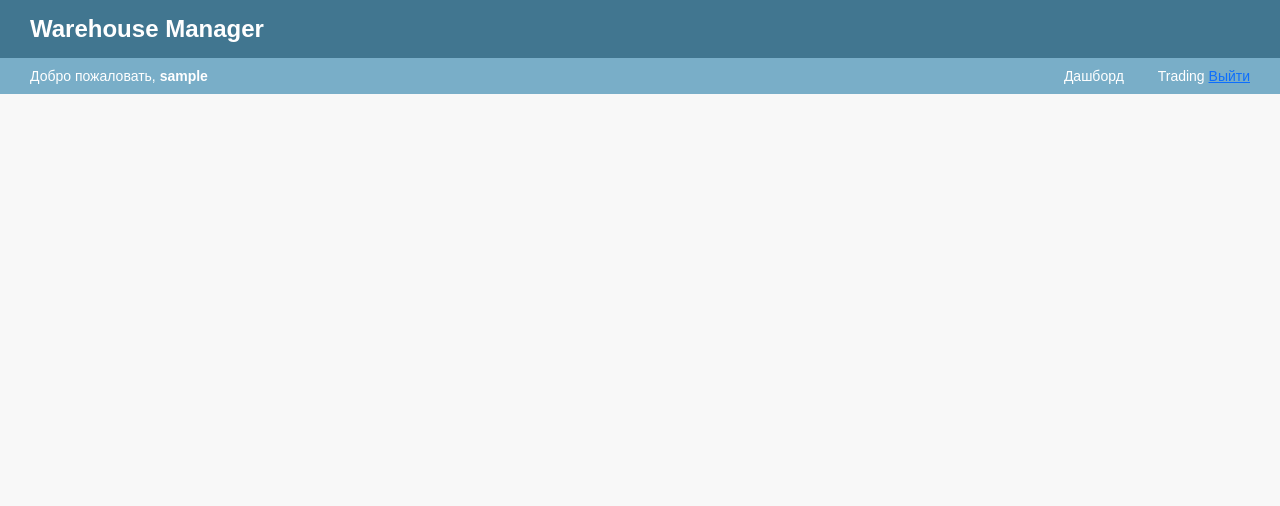
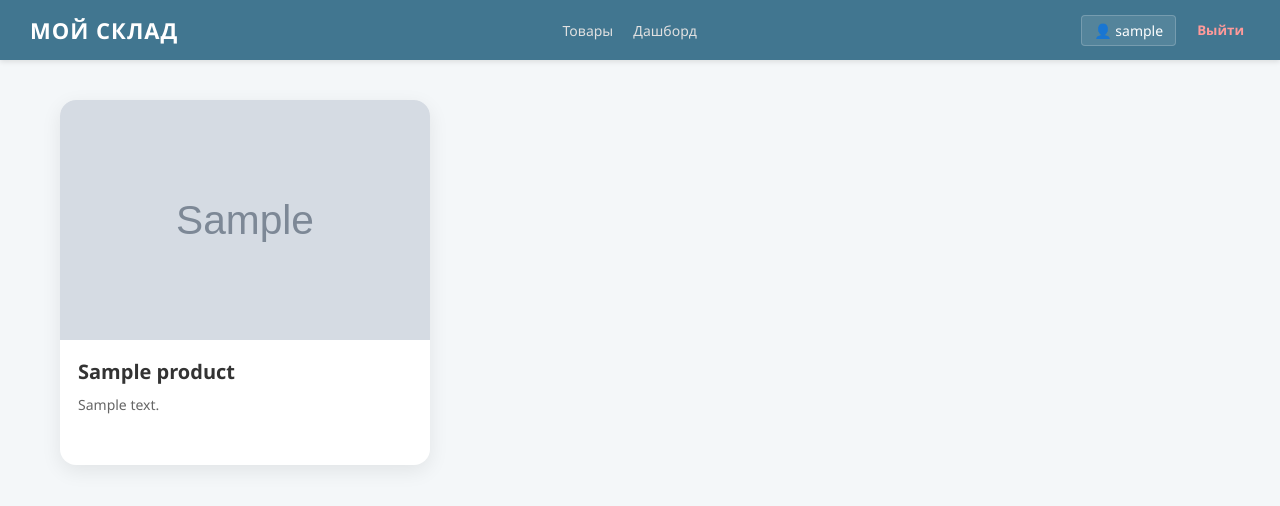
Before and after one commit to Nair12/Warehouse, a Django app: page /products/ in a window 1280 px wide. Shown: the top 506 px of the page. Run offline with Django 5.2, Linux system fonts and the light colour scheme; a user stored in the database is signed in; tables that the repository leaves empty hold one stand-in row (values such as "Sample post"); grey boxes marked "Sample" are stand-in pictures.

Commit message:
Added warehouse templates, implemented warehouse create. Added picture to product

```diff
--- a/Warehouse/settings.py
+++ b/Warehouse/settings.py
@@ -1,3 +1,4 @@
+import os
 from pathlib import Path
 
 BASE_DIR = Path(__file__).resolve().parent.parent
@@ -105,4 +106,8 @@ AUTH_USER_MODEL = 'users.CustomUser'
 LOGIN_REDIRECT_URL = '/redirect-by-role/'
 LOGOUT_REDIRECT_URL = '/login/'
 SESSION_EXPIRE_AT_BROWSER_CLOSE = True
+
+
+MEDIA_URL = '/media/'
+MEDIA_ROOT = BASE_DIR / 'media'
 LOGOUT_REDIRECT_URL = '/login/'
--- a/Warehouse/urls.py
+++ b/Warehouse/urls.py
@@ -1,3 +1,5 @@
+from django.conf import settings
+from django.conf.urls.static import static
 from django.contrib import admin
 from django.urls import path, include
 from django.contrib.auth import views as auth_views
@@ -24,3 +26,6 @@ urlpatterns = [
     path('redirect-by-role/', role_redirect_view, name='redirect_by_role'),
     path('trading/', include('trading.urls')),
 ]
+
+if settings.DEBUG:
+    urlpatterns += static(settings.MEDIA_URL, document_root=settings.MEDIA_ROOT)
--- a/products/Templates/base.html
+++ b/products/Templates/base.html
@@ -1,9 +1,112 @@
 <!DOCTYPE html>
-<html>
+<html lang="ru">
 <head>
-    <title>Products</title>
+    <meta charset="UTF-8">
+    <title>{% block title %}Мой Склад{% endblock %}</title>
+    <style>
+        body {
+            margin: 0;
+            font-family: 'Segoe UI', Tahoma, Geneva, Verdana, sans-serif;
+            background: #f4f7f9;
+            color: #333;
+        }
+
+        /* Главный хедер */
+        .main-header {
+            background: #417690;
+            color: white;
+            padding: 0 30px;
+            display: flex;
+            justify-content: space-between;
+            align-items: center;
+            height: 60px;
+            box-shadow: 0 2px 5px rgba(0,0,0,0.1);
+        }
+
+        .logo {
+            font-size: 22px;
+            font-weight: bold;
+            letter-spacing: 1px;
+            text-transform: uppercase;
+        }
+
+        /* Навигация */
+        .nav-menu {
+            display: flex;
+            gap: 20px;
+        }
+
+        .nav-menu a {
+            color: #e0e0e0;
+            text-decoration: none;
+            font-size: 14px;
+            transition: color 0.2s;
+        }
+
+        .nav-menu a:hover {
+            color: white;
+        }
+
+        /* Блок пользователя */
+        .user-block {
+            display: flex;
+            align-items: center;
+            gap: 15px;
+            font-size: 14px;
+        }
+
+        .user-name {
+            background: rgba(255,255,255,0.1);
+            padding: 5px 12px;
+            border-radius: 4px;
+            border: 1px solid rgba(255,255,255,0.2);
+        }
+
+        .logout-btn {
+            color: #ff9a9a;
+            text-decoration: none;
+            font-weight: bold;
+        }
+
+        .logout-btn:hover {
+            text-decoration: underline;
+        }
+
+        /* Контейнер для контента */
+        .main-container {
+            max-width: 1200px;
+            margin: 30px auto;
+            padding: 0 20px;
+        }
+    </style>
 </head>
 <body>
-    {% block content %}{% endblock %}
+
+    <header class="main-header">
+        <div class="logo">Мой Склад</div>
+
+        <nav class="nav-menu">
+            <a href="{% url 'products:list' %}">Товары</a>
+            <a href="/redirect-by-role/">Дашборд</a>
+            <!-- Сюда можно добавить еще ссылки, например: История -->
+        </nav>
+
+        <div class="user-block">
+            {% if user.is_authenticated %}
+                <span class="user-name">👤 {{ user.username }}</span>
+                <form action="{% url 'logout' %}" method="post" style="display:inline;">
+                    {% csrf_token %}
+                    <button type="submit" class="logout-btn" style="background:none; border:none; cursor:pointer; font-family: inherit;">Выйти</button>
+                </form>
+            {% else %}
+                <a href="{% url 'login' %}" style="color: white; text-decoration: none;">Войти</a>
+            {% endif %}
+        </div>
+    </header>
+
+    <main class="main-container">
+        {% block content %}{% endblock %}
+    </main>
+
 </body>
 </html>
--- /dev/null
+++ b/products/Templates/product_list.html
@@ -0,0 +1,114 @@
+{% extends "base.html" %}
+
+{% block content %}
+<style>
+    .container {
+        max-width: 1300px;
+        margin: 40px auto;
+        padding: 0 20px;
+    }
+
+    .header {
+        margin-bottom: 30px;
+    }
+
+    .title {
+        font-size: 34px;
+        font-weight: 700;
+    }
+
+    .products {
+        display: grid;
+        grid-template-columns: repeat(auto-fill, minmax(320px, 1fr));
+        gap: 25px;
+    }
+
+    .card {
+        background: white;
+        border-radius: 16px;
+        overflow: hidden;
+        box-shadow: 0 6px 20px rgba(0,0,0,0.08);
+        transition: 0.25s;
+    }
+
+    .card:hover {
+        transform: translateY(-6px);
+        box-shadow: 0 10px 30px rgba(0,0,0,0.12);
+    }
+
+    .card img,
+    .placeholder {
+        width: 100%;
+        height: 240px;
+        object-fit: cover;
+        display: block;
+    }
+
+    .placeholder {
+        background: #f0f0f0;
+        color: #aaa;
+        display: flex;
+        align-items: center;
+        justify-content: center;
+        font-size: 14px;
+    }
+
+    .card-body {
+        padding: 18px;
+    }
+
+    .name {
+        font-size: 20px;
+        font-weight: 600;
+        margin-bottom: 10px;
+    }
+
+    .desc {
+        font-size: 14px;
+        color: #666;
+        margin-bottom: 12px;
+        min-height: 40px;
+    }
+
+    .price {
+        font-size: 18px;
+        font-weight: 700;
+    }
+
+    .empty {
+        text-align: center;
+        margin-top: 60px;
+        color: #777;
+        font-size: 18px;
+    }
+</style>
+
+<div class="container">
+
+
+    {% if products %}
+        <div class="products">
+            {% for product in products %}
+                <a href="{% url 'products:product_detail' product.pk %}" class="card-link" style="text-decoration: none; color: inherit; display: block;">
+                    <div class="card">
+                        {% if product.picture %}
+                            <img src="{{ product.picture.url }}" alt="{{ product.name }}">
+                        {% else %}
+                            <div class="placeholder">Нет изображения</div>
+                        {% endif %}
+
+                        <div class="card-body">
+                            <div class="name">{{ product.name }}</div>
+                            <div class="desc">
+                                {{ product.description|default:"Без описания"|truncatechars:100 }}
+                            </div>
+                        </div>
+                    </div>
+                </a>
+            {% endfor %}
+        </div>
+    {% else %}
+        <div class="empty">Нет продуктов</div>
+    {% endif %}
+</div>
+{% endblock %}
--- a/products/Templates/products/product_list.html
+++ /dev/null
@@ -1,30 +0,0 @@
-{% extends "users/../../../users/templates/base_manager.html" %}
-
-{% block content %}
-<h1>Товары</h1>
-
-{% if request.user.role == "manager" or request.user.role == "admin" %}
-    <a href="{% url 'product_create' %}">Создать товар</a>
-{% endif %}
-
-<table border="1" cellpadding="10" style="margin-top:20px;">
-    <tr>
-        <th>ID</th>
-        <th>Название</th>
-        <th>Цена</th>
-    </tr>
-
-    {% for product in products %}
-    <tr>
-        <td>{{ product.id }}</td>
-        <td>
-            <a href="{% url 'product_detail' product.id %}">
-                {{ product.name }}
-            </a>
-        </td>
-        <td>{{ product.price }}</td>
-    </tr>
-    {% endfor %}
-</table>
-
-{% endblock %}
--- a/products/urls.py
+++ b/products/urls.py
@@ -1,7 +1,12 @@
 from django.urls import path
 from .views import product_list_view, product_create_view, product_detail_view
+from .views import product_list_view, product_detail_view
+
+app_name = "products"
 
 urlpatterns = [
+    path("", product_list_view, name="list"),
+    path('products/<uuid:pk>/', product_detail_view, name='product_detail'),
     path("", product_list_view, name="product_list"),
     path("create/", product_create_view, name="product_create"),
     path("<int:pk>/", product_detail_view, name="product_detail"),
--- a/products/views.py
+++ b/products/views.py
@@ -1,13 +1,19 @@
 from django.shortcuts import render, redirect, get_object_or_404
 from .models import Product
 from users.decorators import role_required
+from django.shortcuts import render, get_object_or_404
+from products.models import Product
 
 
 # 📦 Список товаров (всем)
 @role_required(["admin", "manager", "reader"])
 def product_list_view(request):
-    products = Product.objects.all().order_by("-id")
-    return render(request, "products/product_list.html", {"products": products})
+    products = Product.objects.all().order_by("-created_at")
+    return render(request, "product_list.html", {"products": products})
+
+
+
+
 
 
 # ➕ Создание (только manager/admin)
@@ -30,4 +36,4 @@ def product_create_view(request):
 @role_required(["admin", "manager", "reader"])
 def product_detail_view(request, pk):
     product = get_object_or_404(Product, id=pk)
-    return render(request, "products/product_detail.html", {"product": product})
+    return render(request, "product_detail.html", {"product": product})
--- a/users/templates/base_manager.html
+++ b/users/templates/base_manager.html
@@ -188,8 +188,11 @@
         </div>
         <div>
             <a href="{% url 'manager_dashboard' %}">Дашборд</a>
-            <a href="{% url 'product_list' %}"></a>
-            <a href="{% url 'trading_list' %}">Trading</a>
+            <a href="{% url 'trading_list' %}">Сделки</a>
+             <a href="{% url 'warehouse_list' %}">Склады</a>
+            <a href="{% url 'add_wsarehouse_view' %}">+ Создать склад</a>
+            <a href="{% url 'logout' %}">Выйти</a>
+            <a href="{% url 'products:list' %}">Продукты</a>
             <form method="post" action="{% url 'logout' %}" style="display:inline;">
     {% csrf_token %}
     <button type="submit" style="
--- a/users/urls.py
+++ b/users/urls.py
@@ -1,4 +1,7 @@
 from django.urls import path
+from .views import test_view, manager_dashboard, reader_dashboard, users_manage_view, add_product_view, \
+    warehouse_create_view, warehouse_list_view
+from .views import manager_dashboard, reader_dashboard
 from .views import test_view, manager_dashboard, reader_dashboard, users_manage_view, add_product_view
 
 urlpatterns = [
@@ -9,4 +12,8 @@ urlpatterns = [
     path('manager-dashboard/', manager_dashboard, name='manager_dashboard'),
     path('manager/product-add/', add_product_view, name='add_product_view'),
     path('reader-dashboard/', reader_dashboard, name='reader_dashboard'),
+    path('manager/warehouse/add', warehouse_create_view, name='add_wsarehouse_view'),
+path('manger/warehouses/', warehouse_list_view, name='warehouse_list'),
+
+
 ]
--- a/warehouses/models.py
+++ b/warehouses/models.py
@@ -4,10 +4,10 @@ from django.db import models
 
 class Warehouse(models.Model):
     id = models.UUIDField(primary_key=True, default=uuid.uuid4, editable=False)
-    name = models.CharField(max_length=255)
+    city = models.CharField(max_length=255)
 
     created_at = models.DateTimeField(auto_now_add=True)
     updated_at = models.DateTimeField(auto_now=True)
 
     def __str__(self):
-        return self.name
+        return self.city
```
Also changed, not shown: products/Templates/product_detail.html (added, +125 -0 lines), products/Templates/products/product_create.html (deleted, +0 -15 lines), products/Templates/products/product_detail.html (deleted, +0 -11 lines), users/templates/warehouse_add.html (added, +88 -0 lines), users/templates/warehouse_list.html (added, +41 -0 lines), users/views.py (+24 -1 lines), warehouses/forms.py (added, +10 -0 lines), warehouses/migrations/0004_rename_name_warehouse_city.py (added).
